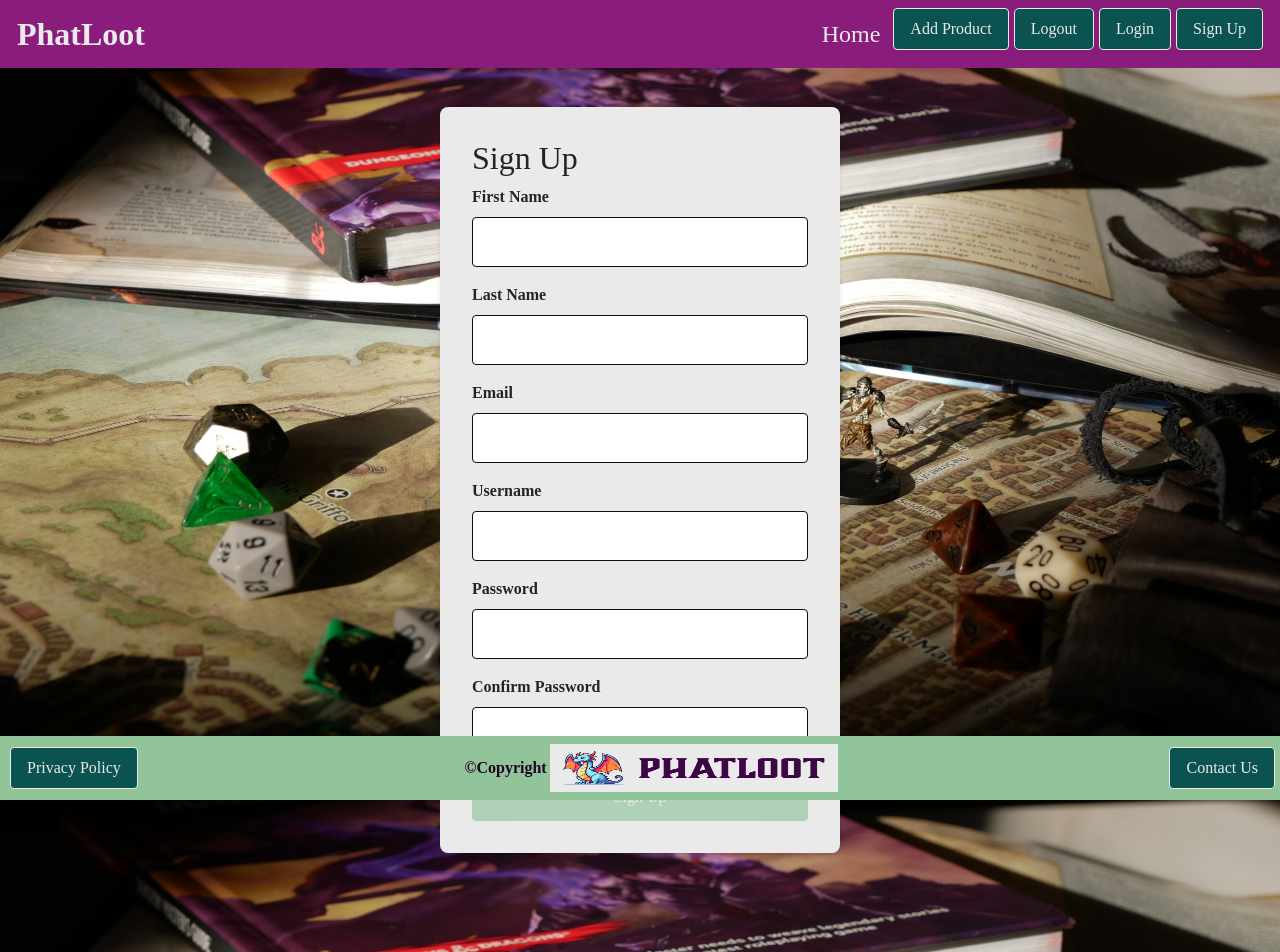
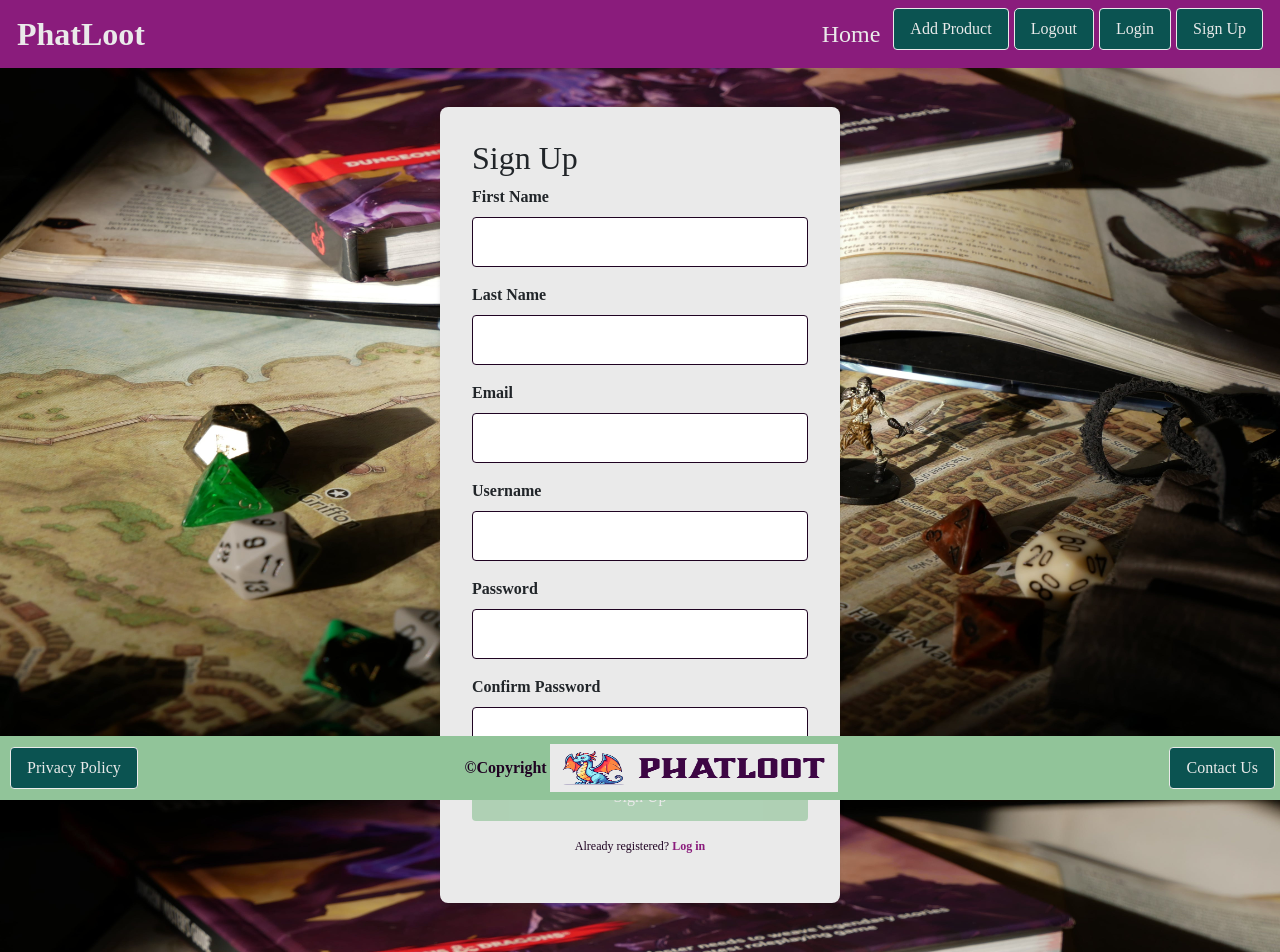
Before and after one commit to h-hovis/phatloot_client_2, an Angular app: page /signup in a window 1280 px wide. Shown: the top 952 px of the page. Built offline with nearby package versions, Linux system fonts and the light colour scheme; a web font is replaced by a local one.

Commit message:
Refactor routing configuration, update home component, and modify CSS styles in home and navbar components

```diff
--- a/src/app/app.routes.ts
+++ b/src/app/app.routes.ts
@@ -12,7 +12,7 @@ export const routes: Routes = [
   },
 
   { path: 'login',
-    loadComponent: () => import('./login/login.component').then(m => m.LoginComponent),
+    loadComponent: () => import('./login/login.component').then((m) => m.LoginComponent),
     canActivate: [noAuthGuard],
   },
 
--- a/src/app/home/home.component.css
+++ b/src/app/home/home.component.css
@@ -8,7 +8,7 @@
   margin-bottom: 10px;
   margin: 2rem auto;
   padding: 2rem;
-  background-color: #0b5351;
+  background-color: #0f6d6a;
   border-radius: 8px;
 }
 
@@ -35,3 +35,11 @@ p {
   color: #8a1c7c;
   cursor: pointer;
 }
+
+#signup:hover {
+  color: #4dc65f;
+}
+
+#login:hover {
+  color: #c511ad;
+}
--- a/src/app/navbar/navbar.component.css
+++ b/src/app/navbar/navbar.component.css
@@ -19,6 +19,7 @@
   font-size: 1.5rem;
   color: #eaeaea;
   margin-left: 5px;
+  cursor: pointer;
 }
 
 #add-product-button {
--- a/src/app/navbar/navbar.component.html
+++ b/src/app/navbar/navbar.component.html
@@ -13,6 +13,7 @@
         aria-current="page"
         name="home-link"
         id="home-link"
+        (click)="home()"
         >Home</a>
       </li>
 
--- a/src/app/navbar/navbar.component.ts
+++ b/src/app/navbar/navbar.component.ts
@@ -27,6 +27,10 @@ export class NavbarComponent implements OnInit{
   ngOnInit(): void {
   }
 
+  home() {
+    this.router.navigate(['/']);
+  }
+
   addProduct() {
     this.router.navigate(['/product']);
   }
--- a/src/app/signup/signup.component.css
+++ b/src/app/signup/signup.component.css
@@ -46,6 +46,20 @@
   background-color: #0b5351;
 }
 
+p {
+  margin-top: 1rem;
+  font-size: 0.75rem;
+  color: #1f0322;
+  text-align: center;
+}
+
+p a {
+  color: #8a1c7c;
+  font-weight: bold;
+  text-decoration: none;
+  cursor: pointer;
+}
+
 .error-message {
   color: #a30303;
   margin-top: 0.5rem;
--- a/src/app/signup/signup.component.html
+++ b/src/app/signup/signup.component.html
@@ -49,5 +49,7 @@
     type="submit"
     class="btn"
     [disabled]="!signUpForm.valid">Sign Up</button>
+
+    <p>Already registered? <a routerLink="['/login']" routerLinkActive="router-link-active=" (click)="login()">Log in</a></p>
   </form>
 </div>
--- a/src/app/signup/signup.component.ts
+++ b/src/app/signup/signup.component.ts
@@ -36,5 +36,8 @@ export class SignupComponent {
     });
   }
 
+  login() {
+    this.authService.login('username', 'password');
+  }
 
 }
```
Also changed, not shown: src/app/home/home.component.html (+6 -3 lines), src/assets/img/hobbit-house.jpg (added).
